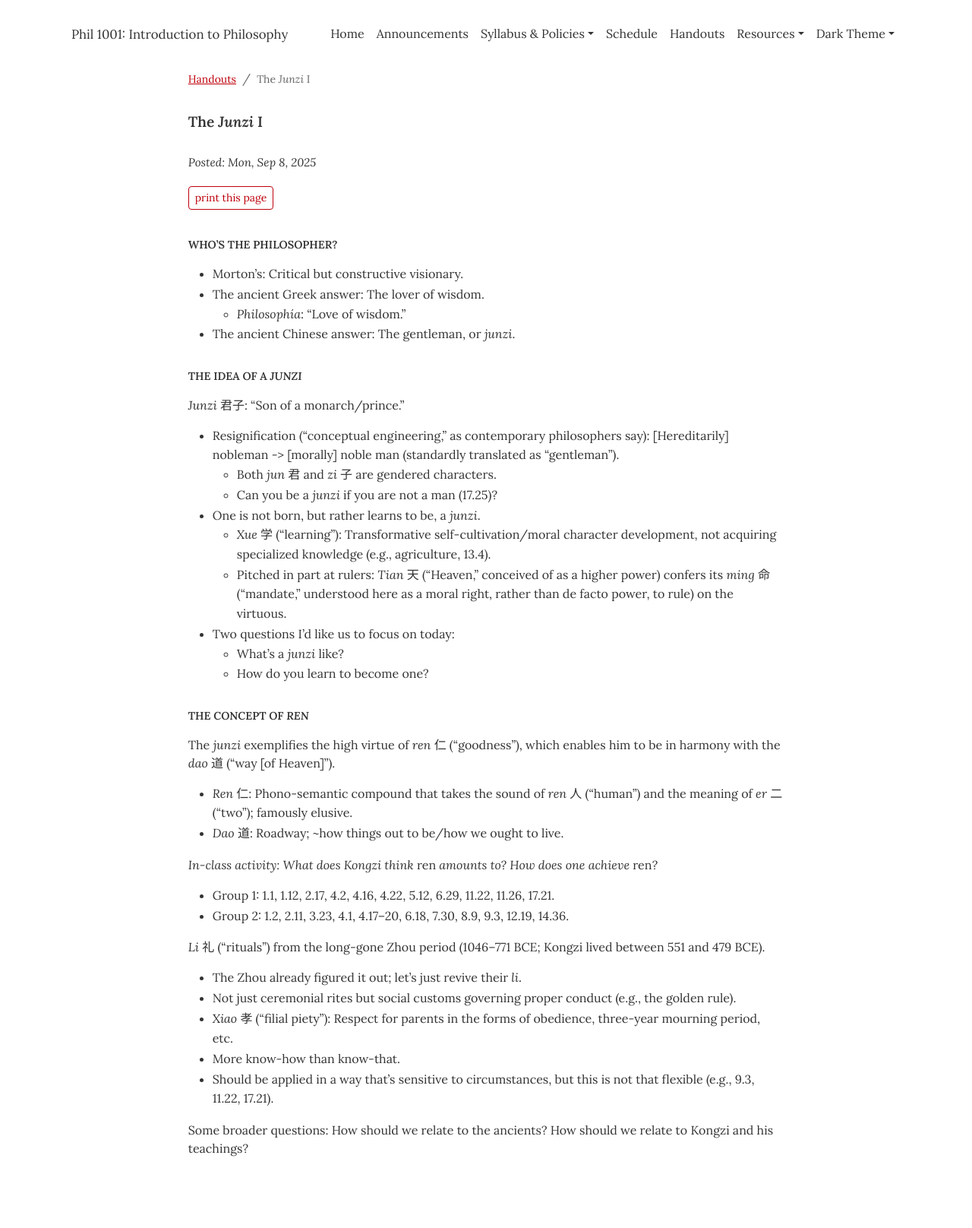
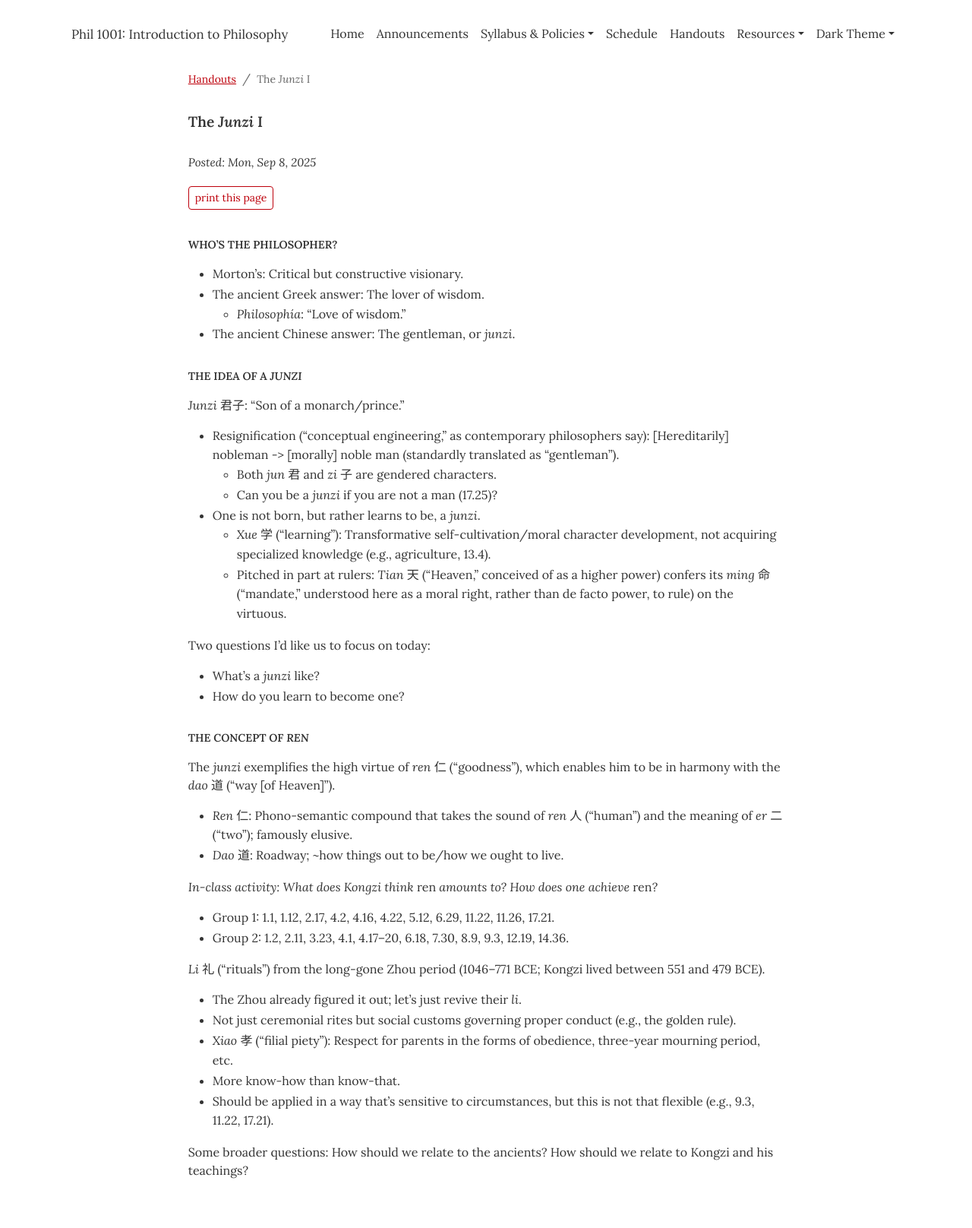
Before and after one commit to dingherself/intro, a Jekyll site: the page built from handouts/_posts/2025-09-08-junzi-i.md, in a window 1280 px wide. Shown: the whole page at 76% size. Built offline with Jekyll 4.4.1, drawn with Linux system fonts in a browser that asks for light colours; before the commit the page ends 1587 px from its top, so only the background shows below that.

Commit message:
formatting

```diff
--- a/handouts/_posts/2025-09-08-junzi-i.md
+++ b/handouts/_posts/2025-09-08-junzi-i.md
@@ -22,9 +22,10 @@ module: "Portraits of a philosopher"
 - One is not born, but rather learns to be, a *junzi*.
   - *Xue* 学 (“learning”): Transformative self-cultivation/moral character development, not acquiring specialized knowledge (e.g., agriculture, 13.4).
   - Pitched in part at rulers: *Tian* 天 (“Heaven,” conceived of as a higher power) confers its *ming* 命 (“mandate,” understood here as a moral right, rather than de facto power, to rule) on the virtuous.
-- Two questions I’d like us to focus on today:
-  - What’s a *junzi* like?
-  - How do you learn to become one?
+
+Two questions I’d like us to focus on today:
+- What’s a *junzi* like?
+- How do you learn to become one?
 
 
 ## The concept of *ren*
```
